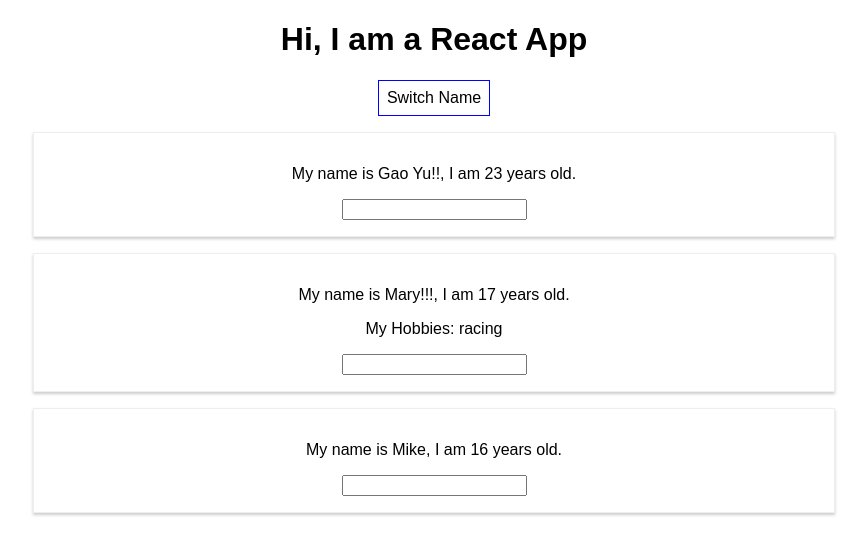
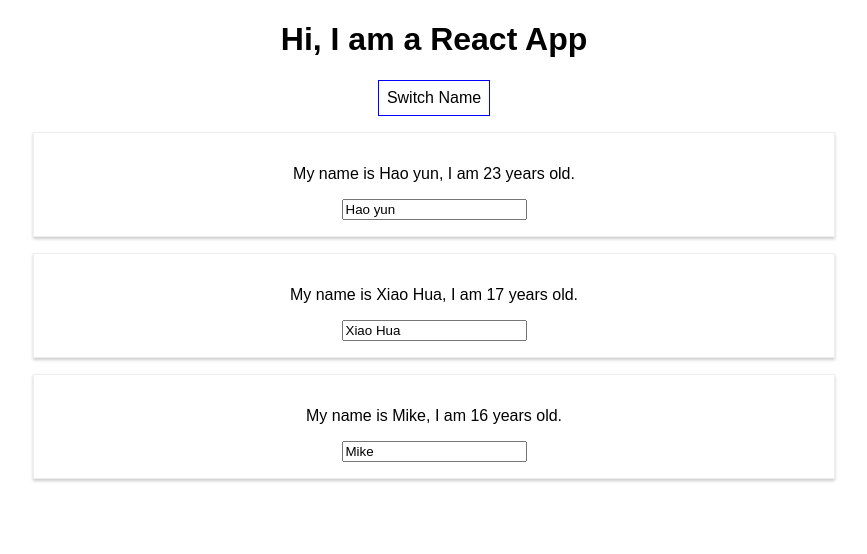
Before and after one commit to GaoYu620/FristReactCode, a React (Create React App) app: page / in a window 1280 px wide. Both pictures are taken after a click on the button "Switch Name". Shown: the top 554 px of the page, without its empty margins (206-1073 px from the left). Built offline with nearby package versions, Linux system fonts and the light colour scheme.

Commit message:
new changes

```diff
--- a/src/App.js
+++ b/src/App.js
@@ -10,29 +10,40 @@
     {name : "Hao yun",age: 23},
     {name : "Xiao Hua", age: 17},
     {name: "Mike", age:16}
-  ]
+  ],
+  showPersons:false
+
 };
 
-switchNameHandler = (newName,newName2) =>{
-  this.setState({
-    persons:[
-      {name : newName,age: 23},
-      {name :  newName2, age: 17},
-      {name: "Mike", age:16}
-    ]
-  });
-};
-
-changeNameHandler = (event) => {
-  this.setState({
-    persons:[
-      {name : "Gao Yu",age: 23},
-      {name :  event.target.value, age: 17},
-      {name: "Mike", age:16}
-    ]
-  })
+deletePersonHandler = (personIndex) =>{
+  //const persons = this.state.persons.slicex();
+  const persons = [...this.state.persons];
+  persons.splice(personIndex,1);
+  this.setState({persons:persons})
 }
 
+nameChangeHandler = (event,id) => {
+
+  const personIndex = this.state.persons.findIndex(p => {
+      return p.id === id;
+  });
+
+  const person = {
+    ...this.state.persons[personIndex]
+  };
+
+  person.name = event.target.value;
+
+  const persons = [...this.state.persons];
+  persons[personIndex] = person;
+
+  this.setState({ persons:persons });
+}
+
+togglePersonHandler = () =>{
+  const doesShow = this.state.showPersons;
+  this.setState({showPersons : !doesShow});
+}
 
 
 render(){
@@ -44,25 +55,35 @@
     padding: "8px",
     cursor:"pointer"
   };
+
+  let persons = null;
+
+  if(this.state.showPersons){
+    persons = (
+    <div>
+      {this.state.persons.map((person,index) => {
+        return <Person
+                click = {() => this.deletePersonHandler(index)}
+                name = {person.name}
+                age = {person.age}
+                key = {index}
+                changed = {(event) =>this.nameChangeHandler(event,person.id)}></Person>
+      })}
+   </div>
+
+
+    );
+
+  }
+
     return (
       <div className="App">
         <h1>Hi, I am a React App</h1>
         <button
         style = {style}
-        onClick = {() => this.switchNameHandler("Gao Yu!!","Mary!!!")}>Switch Name</button>
-        <Person
-          name = {this.state.persons[0].name}
-          age = {this.state.persons[0].age}
-          />
-        <Person
-          name = {this.state.persons[1].name}
-          age = {this.state.persons[1].age}
-          changed = {this.changeNameHandler}>My Hobbies: racing
-          </Person>
-        <Person
-          name = {this.state.persons[2].name}
-          age = {this.state.persons[2].age}
-          click = {this.switchNameHandler.bind(this,"Yu Gao","M")}/>
+        onClick = {this.togglePersonHandler}>Switch Name</button>
+         {persons}
+
 
 
         {/* <Person name = "Gao Yu" age = "18">My hobbies:racing</Person>
--- a/src/Person/Person.js
+++ b/src/Person/Person.js
@@ -6,7 +6,7 @@
         <div className = "Person">
             <p onClick = {props.click}>My name is {props.name}, I am {props.age} years old.</p>
             <p>{props.children}</p>
-            <input type = "text" onChange = {props.changed} />
+            <input type = "text" onChange = {props.changed} value = {props.name}/>
         </div>
 
 
```
